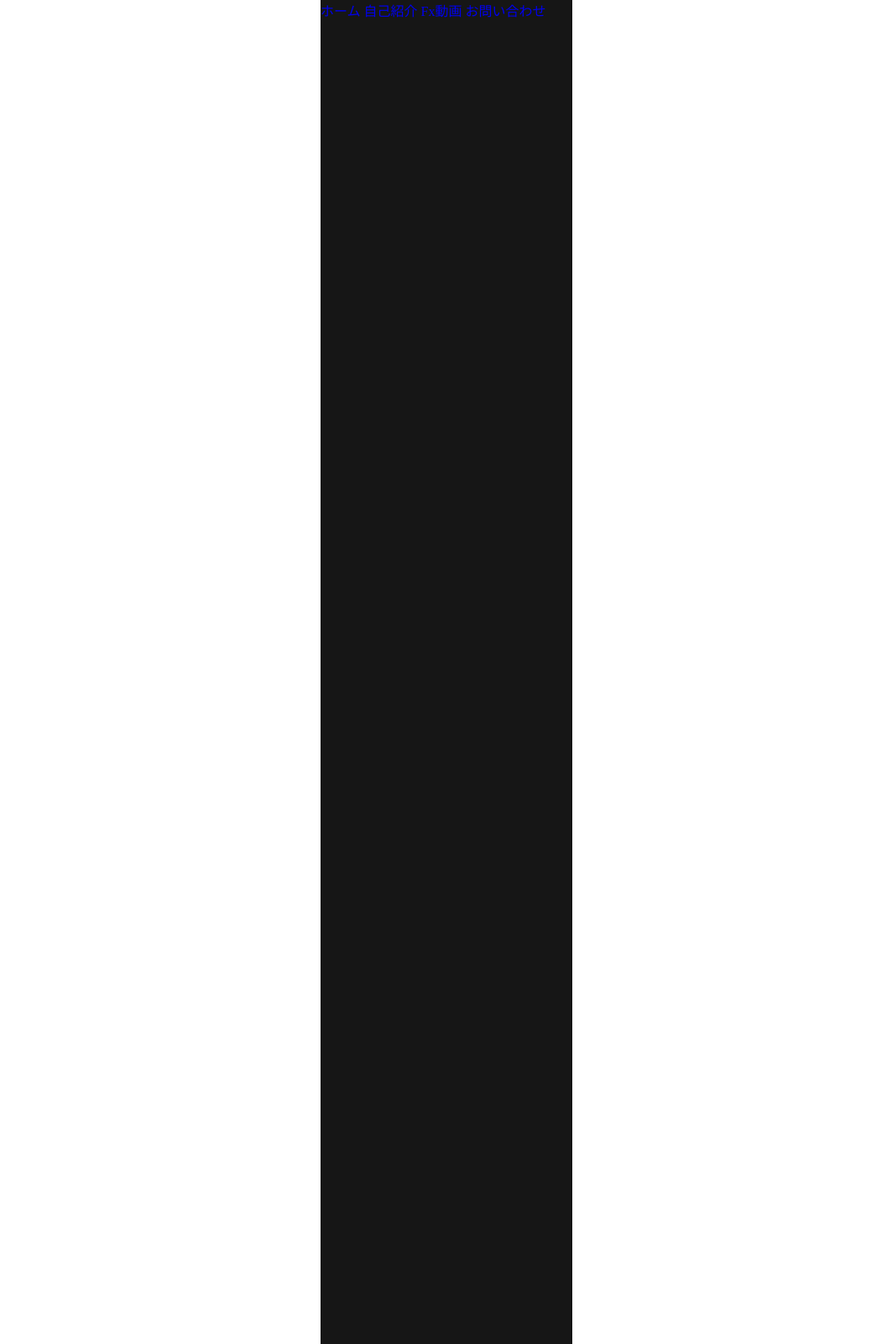
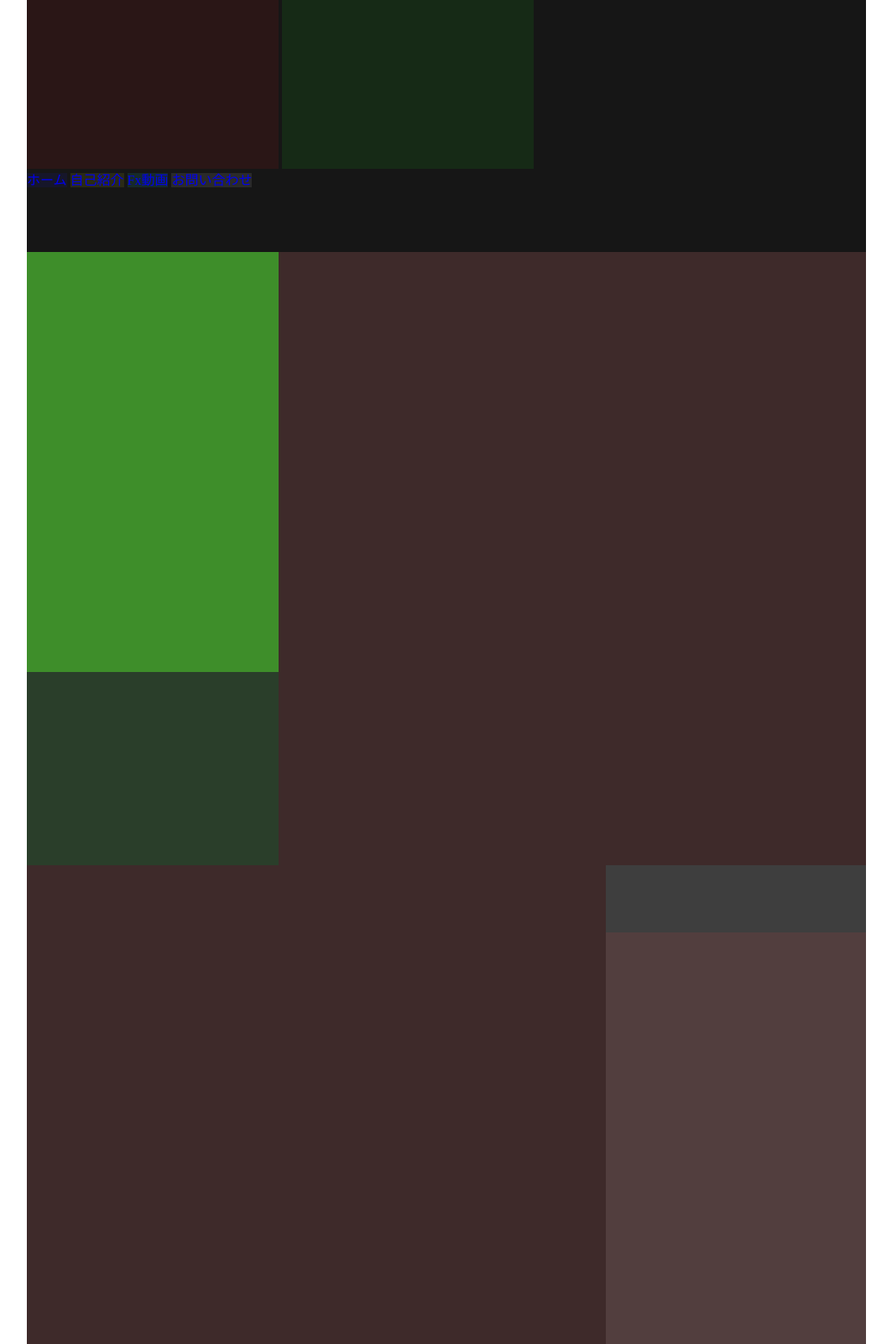
Before and after one commit to IchinoseZeno/IchinoseZeno.github.io, a plain HTML site: page index.html in a window 1280 px wide. Shown: the top 1600 px of the page at 84% size, without its empty margins (108-1171 px from the left). Drawn offline with Linux system fonts and the light colour scheme.

Commit message:
Update stylesheet.css

```diff
--- a/stylesheet.css
+++ b/stylesheet.css
@@ -43,7 +43,8 @@ a {
 */
 .base {
   background-color: rgba(22, 22, 22, 1);
-  max-width: 300px;
+  width: 80%;
+  max-width: 1000px;
   min-height: 3000px;
   position: absolute;
   margin: 0 auto;
@@ -58,34 +59,51 @@ a {
 
 
 .header-wrapper {
-
+  width: 100%;
+  height: 300px;
 }
 
 .title-contents {
-
+  width: 100%;
+  height: 67%;
 }
 .title-main-block {
-
+  background-color: rgba(42, 22, 22, 1);
+  width: 30%;
+  height: 100%;
+  display: inline-block;
 }
 .title-sub-block {
-
+  background-color: rgba(22, 42, 22, 1);
+  width: 30%;
+  height: 100%;
+  display: inline-block;
 }
 
 
 .link-contents {
-
+  width: 100%;
+  height: 33%;
 }
 .link-home {
-
+  background-color: rgba(22, 22, 42, 1);
+  width: 15%;
+  height: 100%;
 }
 .link-profile {
-
+  background-color: rgba(42, 42, 22, 1);
+  width: 15%;
+  height: 100%;
 }
 .link-movie {
-
+  background-color: rgba(22, 42, 42, 1);
+  width: 15%;
+  height: 100%;
 }
 .link-contact {
-
+  background-color: rgba(42, 42, 42, 1);
+  width: 15%;
+  height: 100%;
 }
 
 
@@ -93,40 +111,69 @@ a {
 
 
 .main-wrapper {
-
+  background-color: rgba(62, 42, 42, 1);
+  position: absolute;
+  top: 300px;
+  bottom: 200px;
+  width: 100%;
+  height: auto;
 }
 
 .left-contents {
-
+  width: 300px;
+  height: auto;
 }
 .profile-block {
-
+  background-color: rgba(62, 142, 42, 1);
+  width: 100%;
+  height: 500px;
 }
 .ad-block {
-
+  background-color: rgba(42, 62, 42, 1);
+  width: 100%;
+  height: 230px;
 }
 .ad-description-block {
-
+  background-color: rgba(42, 42, 162, 1);
+  width: 100%;
+  height: auto;
+}
+.blog-link-block {
+  background-color: rgba(62, 62, 42, 1);
+  width: 100%;
+  height: 100px;
 }
 
 .center-contents {
-
+  position: absolute;
+  left: 300px;
+  right: 310px;
+  width: auto;
 }
 .article-block {
-
+  width: 100%;
+  background-color: rgba(221, 221, 221, 1);
 }
 
 .right-contents {
-
+  position: absolute;
+  right: 0;
+  width: 310px;
 }
 .snslink-block {
-
+  background-color: rgba(62, 62, 62, 1);
+  width: 100%;
+  height: 80px;
 }
 .category-block {
-
+  background-color: rgba(82, 62, 62, 1);
+  width: 100%;
+  height: 700px;
 }
 .archive-block {
-
+  background-color: rgba(62, 82, 62, 1);
+  width: 100%;
+  height: 500px;
 }
 
 
@@ -134,5 +181,9 @@ a {
 
 
 .footer-wrapper {
-
+  background-color: rgba(62, 82, 82, 1);
+  position: absolute;
+  bottom: 0;
+  width: 100%;
+  height: 200px;
 }
```
